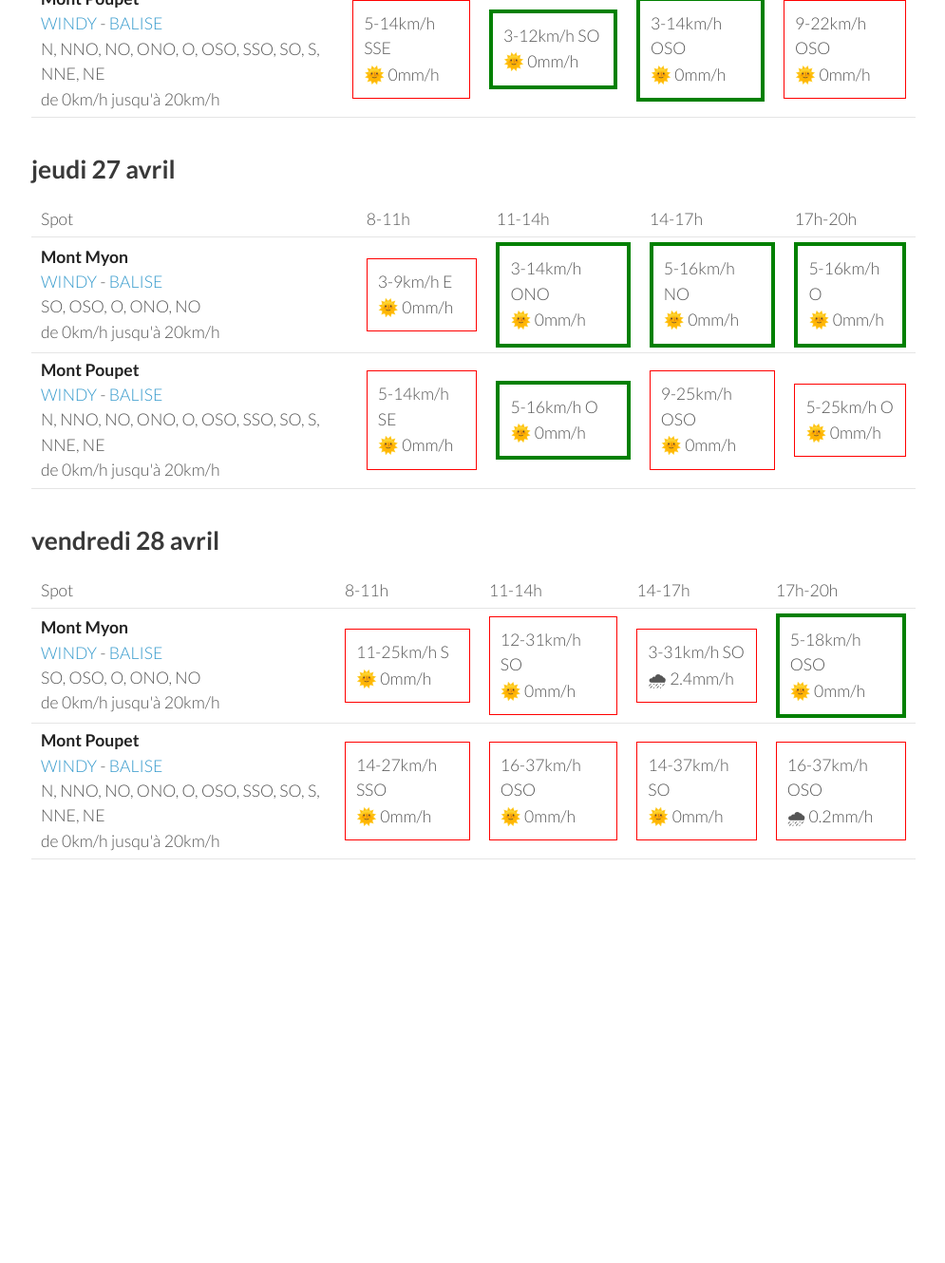
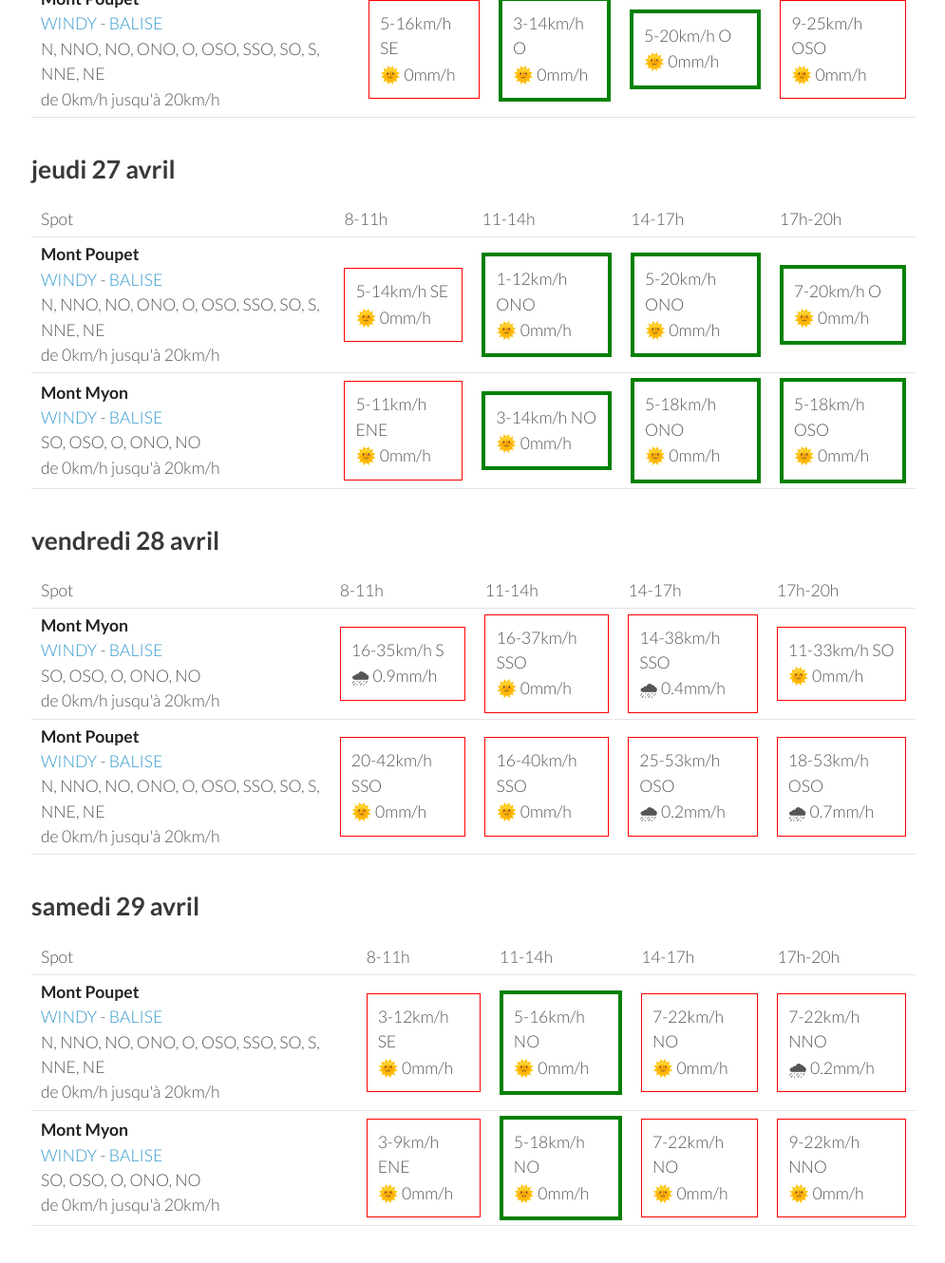
Before and after one commit to parapente-dans-le-nord/parapente-dans-le-nord.github.io, a Jekyll site: the page built from jura.markdown, in a window 1280 px wide and 1400 px high, scrolled down 1279 px. Shown: the top 1330 px of the window at 95% size, without its empty margins (25-1020 px from the left). Built offline with Jekyll 4.4.1, drawn with Linux system fonts in a browser that asks for light colours; before the commit the page ends 2312 px from its top, so only the background shows below that; some of the changed text lies outside the part shown.

Commit message:
update index.markdown

```diff
--- a/jura.markdown
+++ b/jura.markdown
@@ -24,21 +24,19 @@ page mise à jour le lundi 24 avril 06:20
 <tr>
         <td><strong>Mont Myon</strong><br><a href="https://windy.com/46.331/5.397?45.898,5.394,8,m:eWoagj8">WINDY</a> - <span class=""><a href="http://www.balisemeteo.com/balise.php?idBalise=70">BALISE</a> </span><br> <span class="vent-favorable">SO, OSO, O, ONO, NO</span><br><span class="force-vent">de 0km/h jusqu'à 20km/h</span> </td>
 
-            <td><div class="not-flyable"><p>9-22km/h O</p><p>🌧 4.3mm/h</p></div></td>
-            <td><div class="not-flyable"><p>7-22km/h OSO</p><p>🌞 0mm/h</p></div></td>
-            <td><div class="not-flyable"><p>14-33km/h O</p><p>🌧 0.2mm/h</p></div></td>
-            <td><div class="not-flyable"><p>5-29km/h OSO</p><p>🌧 0.2mm/h</p></div></td>
-
+            <td><div class="not-flyable"><p>0-0km/h NA</p><p>🌧️ 0mm/h</p></div></td>
+            <td><div class="not-flyable"><p>9-24km/h OSO</p><p>🌞 0mm/h</p></div></td>
+            <td><div class="not-flyable"><p>9-25km/h O</p><p>🌞 0mm/h</p></div></td>
+            <td><div class="not-flyable"><p>7-29km/h O</p><p>🌞 0.2mm/h</p></div></td>
 
     </tr>
 <tr>
         <td><strong>Mont Poupet</strong><br><a href="https://windy.com/46.970/5.876?46.541,5.876,8">WINDY</a> - <span class=""><a href="http://www.balisemeteo.com/balise.php?idBalise=92">BALISE</a> </span><br> <span class="vent-favorable">N, NNO, NO, ONO, O, OSO, SSO, SO, S, NNE, NE</span><br><span class="force-vent">de 0km/h jusqu'à 20km/h</span> </td>
 
-            <td><div class="not-flyable"><p>14-38km/h O</p><p>🌧 0.7mm/h</p></div></td>
-            <td><div class="not-flyable"><p>11-35km/h OSO</p><p>🌧 1.9mm/h</p></div></td>
-            <td><div class="not-flyable"><p>14-35km/h SO</p><p>🌧 2.9mm/h</p></div></td>
-            <td><div class="not-flyable"><p>18-44km/h OSO</p><p>🌧 0.4mm/h</p></div></td>
-
+            <td><div class="not-flyable"><p>0-0km/h NA</p><p>🌧️ 0mm/h</p></div></td>
+            <td><div class="not-flyable"><p>14-38km/h SO</p><p>🌞 0mm/h</p></div></td>
+            <td><div class="not-flyable"><p>12-35km/h OSO</p><p>🌞 0mm/h</p></div></td>
+            <td><div class="not-flyable"><p>12-40km/h SO</p><p>🌞 0.6mm/h</p></div></td>
 
     </tr>
 
@@ -60,20 +58,20 @@ page mise à jour le lundi 24 avril 06:20
 <tr>
         <td><strong>Mont Myon</strong><br><a href="https://windy.com/46.331/5.397?45.898,5.394,8,m:eWoagj8">WINDY</a> - <span class=""><a href="http://www.balisemeteo.com/balise.php?idBalise=70">BALISE</a> </span><br> <span class="vent-favorable">SO, OSO, O, ONO, NO</span><br><span class="force-vent">de 0km/h jusqu'à 20km/h</span> </td>
 
-            <td><div class="not-flyable"><p>7-24km/h O</p><p>🌞 0mm/h</p></div></td>
-            <td><div class="not-flyable"><p>5-24km/h O</p><p>🌧 1.1mm/h</p></div></td>
-            <td><div class="not-flyable"><p>9-22km/h O</p><p>🌧 0.3mm/h</p></div></td>
-            <td><div class="not-flyable"><p>7-24km/h ONO</p><p>🌞 0mm/h</p></div></td>
+            <td><div class="not-flyable"><p>9-25km/h OSO</p><p>🌞 0mm/h</p></div></td>
+            <td><div class="flyable"><p>7-20km/h O</p><p>🌞 0mm/h</p></div></td>
+            <td><div class="not-flyable"><p>5-27km/h OSO</p><p>🌧 1.2mm/h</p></div></td>
+            <td><div class="not-flyable"><p>9-24km/h ONO</p><p>🌞 0mm/h</p></div></td>
 
 
     </tr>
 <tr>
         <td><strong>Mont Poupet</strong><br><a href="https://windy.com/46.970/5.876?46.541,5.876,8">WINDY</a> - <span class=""><a href="http://www.balisemeteo.com/balise.php?idBalise=92">BALISE</a> </span><br> <span class="vent-favorable">N, NNO, NO, ONO, O, OSO, SSO, SO, S, NNE, NE</span><br><span class="force-vent">de 0km/h jusqu'à 20km/h</span> </td>
 
-            <td><div class="not-flyable"><p>9-29km/h NO</p><p>🌧 2.4mm/h</p></div></td>
-            <td><div class="not-flyable"><p>7-25km/h OSO</p><p>🌧 0.5mm/h</p></div></td>
-            <td><div class="not-flyable"><p>9-29km/h OSO</p><p>🌧 0.5mm/h</p></div></td>
-            <td><div class="not-flyable"><p>7-22km/h O</p><p>🌧 0.5mm/h</p></div></td>
+            <td><div class="not-flyable"><p>14-40km/h OSO</p><p>🌧 3.3mm/h</p></div></td>
+            <td><div class="not-flyable"><p>11-25km/h OSO</p><p>🌧 0.9mm/h</p></div></td>
+            <td><div class="not-flyable"><p>7-29km/h O</p><p>🌧 1.9mm/h</p></div></td>
+            <td><div class="not-flyable"><p>9-24km/h O</p><p>🌧 0.4mm/h</p></div></td>
 
 
     </tr>
@@ -96,20 +94,20 @@ page mise à jour le lundi 24 avril 06:20
 <tr>
         <td><strong>Mont Myon</strong><br><a href="https://windy.com/46.331/5.397?45.898,5.394,8,m:eWoagj8">WINDY</a> - <span class=""><a href="http://www.balisemeteo.com/balise.php?idBalise=70">BALISE</a> </span><br> <span class="vent-favorable">SO, OSO, O, ONO, NO</span><br><span class="force-vent">de 0km/h jusqu'à 20km/h</span> </td>
 
-            <td><div class="not-flyable"><p>3-9km/h ESE</p><p>🌧 0.2mm/h</p></div></td>
-            <td><div class="flyable"><p>1-12km/h OSO</p><p>🌞 0mm/h</p></div></td>
-            <td><div class="flyable"><p>3-14km/h SO</p><p>🌞 0mm/h</p></div></td>
-            <td><div class="not-flyable"><p>1-16km/h SSO</p><p>🌞 0mm/h</p></div></td>
+            <td><div class="not-flyable"><p>1-9km/h SE</p><p>🌞 0mm/h</p></div></td>
+            <td><div class="flyable"><p>5-14km/h O</p><p>🌞 0mm/h</p></div></td>
+            <td><div class="flyable"><p>3-16km/h OSO</p><p>🌞 0mm/h</p></div></td>
+            <td><div class="flyable"><p>1-14km/h NO</p><p>🌞 0mm/h</p></div></td>
 
 
     </tr>
 <tr>
         <td><strong>Mont Poupet</strong><br><a href="https://windy.com/46.970/5.876?46.541,5.876,8">WINDY</a> - <span class=""><a href="http://www.balisemeteo.com/balise.php?idBalise=92">BALISE</a> </span><br> <span class="vent-favorable">N, NNO, NO, ONO, O, OSO, SSO, SO, S, NNE, NE</span><br><span class="force-vent">de 0km/h jusqu'à 20km/h</span> </td>
 
-            <td><div class="not-flyable"><p>5-14km/h SSE</p><p>🌞 0mm/h</p></div></td>
-            <td><div class="flyable"><p>3-12km/h SO</p><p>🌞 0mm/h</p></div></td>
-            <td><div class="flyable"><p>3-14km/h OSO</p><p>🌞 0mm/h</p></div></td>
-            <td><div class="not-flyable"><p>9-22km/h OSO</p><p>🌞 0mm/h</p></div></td>
+            <td><div class="not-flyable"><p>5-16km/h SE</p><p>🌞 0mm/h</p></div></td>
+            <td><div class="flyable"><p>3-14km/h O</p><p>🌞 0mm/h</p></div></td>
+            <td><div class="flyable"><p>5-20km/h O</p><p>🌞 0mm/h</p></div></td>
+            <td><div class="not-flyable"><p>9-25km/h OSO</p><p>🌞 0mm/h</p></div></td>
 
 
     </tr>
@@ -130,22 +128,22 @@ page mise à jour le lundi 24 avril 06:20
       <td>17h-20h</td>
     </tr>
 <tr>
-        <td><strong>Mont Myon</strong><br><a href="https://windy.com/46.331/5.397?45.898,5.394,8,m:eWoagj8">WINDY</a> - <span class=""><a href="http://www.balisemeteo.com/balise.php?idBalise=70">BALISE</a> </span><br> <span class="vent-favorable">SO, OSO, O, ONO, NO</span><br><span class="force-vent">de 0km/h jusqu'à 20km/h</span> </td>
+        <td><strong>Mont Poupet</strong><br><a href="https://windy.com/46.970/5.876?46.541,5.876,8">WINDY</a> - <span class=""><a href="http://www.balisemeteo.com/balise.php?idBalise=92">BALISE</a> </span><br> <span class="vent-favorable">N, NNO, NO, ONO, O, OSO, SSO, SO, S, NNE, NE</span><br><span class="force-vent">de 0km/h jusqu'à 20km/h</span> </td>
 
-            <td><div class="not-flyable"><p>3-9km/h E</p><p>🌞 0mm/h</p></div></td>
-            <td><div class="flyable"><p>3-14km/h ONO</p><p>🌞 0mm/h</p></div></td>
-            <td><div class="flyable"><p>5-16km/h NO</p><p>🌞 0mm/h</p></div></td>
-            <td><div class="flyable"><p>5-16km/h O</p><p>🌞 0mm/h</p></div></td>
+            <td><div class="not-flyable"><p>5-14km/h SE</p><p>🌞 0mm/h</p></div></td>
+            <td><div class="flyable"><p>1-12km/h ONO</p><p>🌞 0mm/h</p></div></td>
+            <td><div class="flyable"><p>5-20km/h ONO</p><p>🌞 0mm/h</p></div></td>
+            <td><div class="flyable"><p>7-20km/h O</p><p>🌞 0mm/h</p></div></td>
 
 
     </tr>
 <tr>
-        <td><strong>Mont Poupet</strong><br><a href="https://windy.com/46.970/5.876?46.541,5.876,8">WINDY</a> - <span class=""><a href="http://www.balisemeteo.com/balise.php?idBalise=92">BALISE</a> </span><br> <span class="vent-favorable">N, NNO, NO, ONO, O, OSO, SSO, SO, S, NNE, NE</span><br><span class="force-vent">de 0km/h jusqu'à 20km/h</span> </td>
+        <td><strong>Mont Myon</strong><br><a href="https://windy.com/46.331/5.397?45.898,5.394,8,m:eWoagj8">WINDY</a> - <span class=""><a href="http://www.balisemeteo.com/balise.php?idBalise=70">BALISE</a> </span><br> <span class="vent-favorable">SO, OSO, O, ONO, NO</span><br><span class="force-vent">de 0km/h jusqu'à 20km/h</span> </td>
 
-            <td><div class="not-flyable"><p>5-14km/h SE</p><p>🌞 0mm/h</p></div></td>
-            <td><div class="flyable"><p>5-16km/h O</p><p>🌞 0mm/h</p></div></td>
-            <td><div class="not-flyable"><p>9-25km/h OSO</p><p>🌞 0mm/h</p></div></td>
-            <td><div class="not-flyable"><p>5-25km/h O</p><p>🌞 0mm/h</p></div></td>
+            <td><div class="not-flyable"><p>5-11km/h ENE</p><p>🌞 0mm/h</p></div></td>
+            <td><div class="flyable"><p>3-14km/h NO</p><p>🌞 0mm/h</p></div></td>
+            <td><div class="flyable"><p>5-18km/h ONO</p><p>🌞 0mm/h</p></div></td>
+            <td><div class="flyable"><p>5-18km/h OSO</p><p>🌞 0mm/h</p></div></td>
 
 
     </tr>
@@ -168,20 +166,20 @@ page mise à jour le lundi 24 avril 06:20
 <tr>
         <td><strong>Mont Myon</strong><br><a href="https://windy.com/46.331/5.397?45.898,5.394,8,m:eWoagj8">WINDY</a> - <span class=""><a href="http://www.balisemeteo.com/balise.php?idBalise=70">BALISE</a> </span><br> <span class="vent-favorable">SO, OSO, O, ONO, NO</span><br><span class="force-vent">de 0km/h jusqu'à 20km/h</span> </td>
 
-            <td><div class="not-flyable"><p>11-25km/h S</p><p>🌞 0mm/h</p></div></td>
-            <td><div class="not-flyable"><p>12-31km/h SO</p><p>🌞 0mm/h</p></div></td>
-            <td><div class="not-flyable"><p>3-31km/h SO</p><p>🌧 2.4mm/h</p></div></td>
-            <td><div class="flyable"><p>5-18km/h OSO</p><p>🌞 0mm/h</p></div></td>
+            <td><div class="not-flyable"><p>16-35km/h S</p><p>🌧 0.9mm/h</p></div></td>
+            <td><div class="not-flyable"><p>16-37km/h SSO</p><p>🌞 0mm/h</p></div></td>
+            <td><div class="not-flyable"><p>14-38km/h SSO</p><p>🌧 0.4mm/h</p></div></td>
+            <td><div class="not-flyable"><p>11-33km/h SO</p><p>🌞 0mm/h</p></div></td>
 
 
     </tr>
 <tr>
         <td><strong>Mont Poupet</strong><br><a href="https://windy.com/46.970/5.876?46.541,5.876,8">WINDY</a> - <span class=""><a href="http://www.balisemeteo.com/balise.php?idBalise=92">BALISE</a> </span><br> <span class="vent-favorable">N, NNO, NO, ONO, O, OSO, SSO, SO, S, NNE, NE</span><br><span class="force-vent">de 0km/h jusqu'à 20km/h</span> </td>
 
-            <td><div class="not-flyable"><p>14-27km/h SSO</p><p>🌞 0mm/h</p></div></td>
-            <td><div class="not-flyable"><p>16-37km/h OSO</p><p>🌞 0mm/h</p></div></td>
-            <td><div class="not-flyable"><p>14-37km/h SO</p><p>🌞 0mm/h</p></div></td>
-            <td><div class="not-flyable"><p>16-37km/h OSO</p><p>🌧 0.2mm/h</p></div></td>
+            <td><div class="not-flyable"><p>20-42km/h SSO</p><p>🌞 0mm/h</p></div></td>
+            <td><div class="not-flyable"><p>16-40km/h SSO</p><p>🌞 0mm/h</p></div></td>
+            <td><div class="not-flyable"><p>25-53km/h OSO</p><p>🌧 0.2mm/h</p></div></td>
+            <td><div class="not-flyable"><p>18-53km/h OSO</p><p>🌧 0.7mm/h</p></div></td>
 
 
     </tr>
@@ -189,3 +187,39 @@ page mise à jour le lundi 24 avril 06:20
 </tbody>
 </table>
 {:/}
+## samedi 29 avril
+
+{::nomarkdown}
+<table>
+  <tbody>
+    <tr>
+      <td>Spot</td>
+      <td>8-11h</td>
+      <td>11-14h</td>
+      <td>14-17h</td>
+      <td>17h-20h</td>
+    </tr>
+<tr>
+        <td><strong>Mont Poupet</strong><br><a href="https://windy.com/46.970/5.876?46.541,5.876,8">WINDY</a> - <span class=""><a href="http://www.balisemeteo.com/balise.php?idBalise=92">BALISE</a> </span><br> <span class="vent-favorable">N, NNO, NO, ONO, O, OSO, SSO, SO, S, NNE, NE</span><br><span class="force-vent">de 0km/h jusqu'à 20km/h</span> </td>
+
+            <td><div class="not-flyable"><p>3-12km/h SE</p><p>🌞 0mm/h</p></div></td>
+            <td><div class="flyable"><p>5-16km/h NO</p><p>🌞 0mm/h</p></div></td>
+            <td><div class="not-flyable"><p>7-22km/h NO</p><p>🌞 0mm/h</p></div></td>
+            <td><div class="not-flyable"><p>7-22km/h NNO</p><p>🌧 0.2mm/h</p></div></td>
+
+
+    </tr>
+<tr>
+        <td><strong>Mont Myon</strong><br><a href="https://windy.com/46.331/5.397?45.898,5.394,8,m:eWoagj8">WINDY</a> - <span class=""><a href="http://www.balisemeteo.com/balise.php?idBalise=70">BALISE</a> </span><br> <span class="vent-favorable">SO, OSO, O, ONO, NO</span><br><span class="force-vent">de 0km/h jusqu'à 20km/h</span> </td>
+
+            <td><div class="not-flyable"><p>3-9km/h ENE</p><p>🌞 0mm/h</p></div></td>
+            <td><div class="flyable"><p>5-18km/h NO</p><p>🌞 0mm/h</p></div></td>
+            <td><div class="not-flyable"><p>7-22km/h NO</p><p>🌞 0mm/h</p></div></td>
+            <td><div class="not-flyable"><p>9-22km/h NNO</p><p>🌞 0mm/h</p></div></td>
+
+
+    </tr>
+
+</tbody>
+</table>
+{:/}
```
Also changed, not shown: other parts of jura.markdown (+1 -1 lines).
